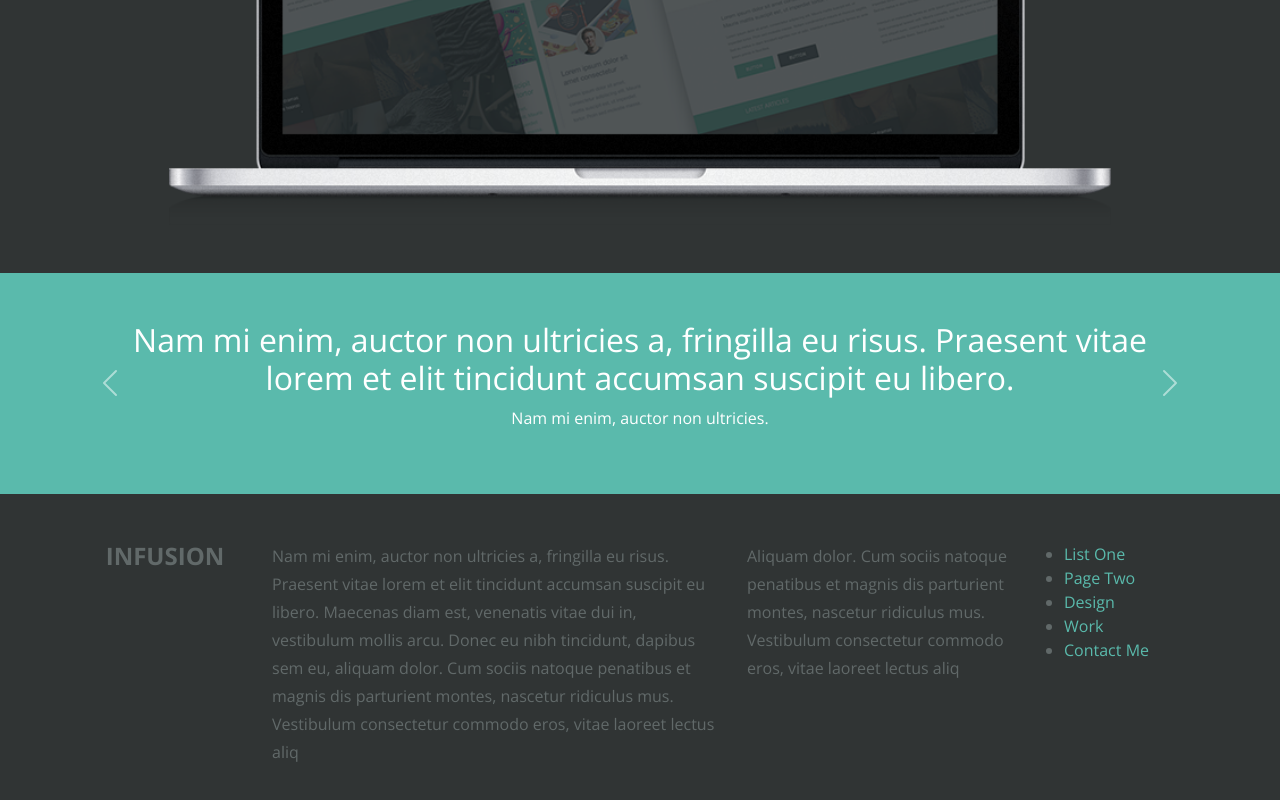
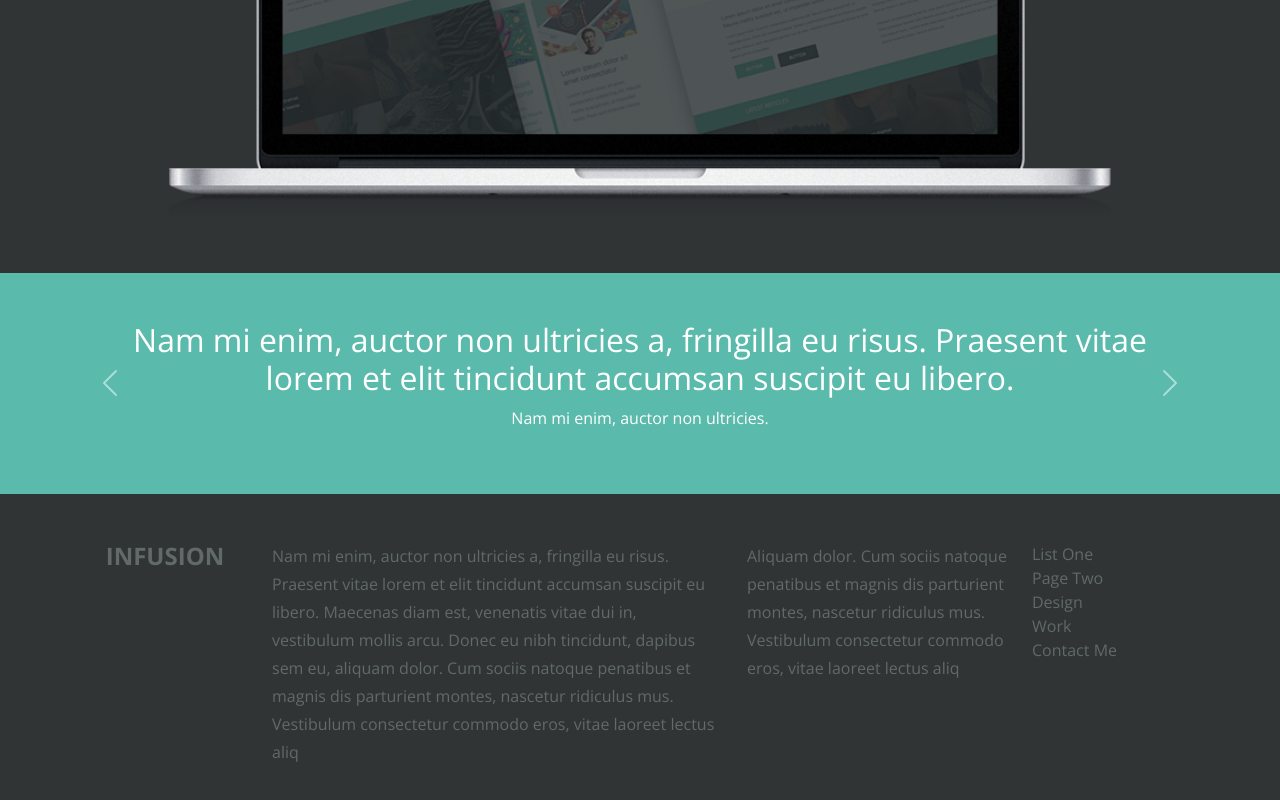
Before and after one commit to vini-se/Projeto-Infusion, a website: page src/index.html in a window 1280 px wide. Shown: the part 2715-3515 px from the top of the page. Drawn offline with nearby package versions, Linux system fonts and the light colour scheme; files that its build step writes are made by us from their sources.

Commit message:
Imported '_footer.scss'.

```diff
--- a/src/scss/styles.scss
+++ b/src/scss/styles.scss
@@ -10,6 +10,7 @@
 // Import Sections
 @import "./sections/_sect-gray.scss";
 @import "./sections/_gallery.scss";
+@import "./sections/_footer.scss";
 
 // Import Components
 @import "./components/_nav.scss";
```
